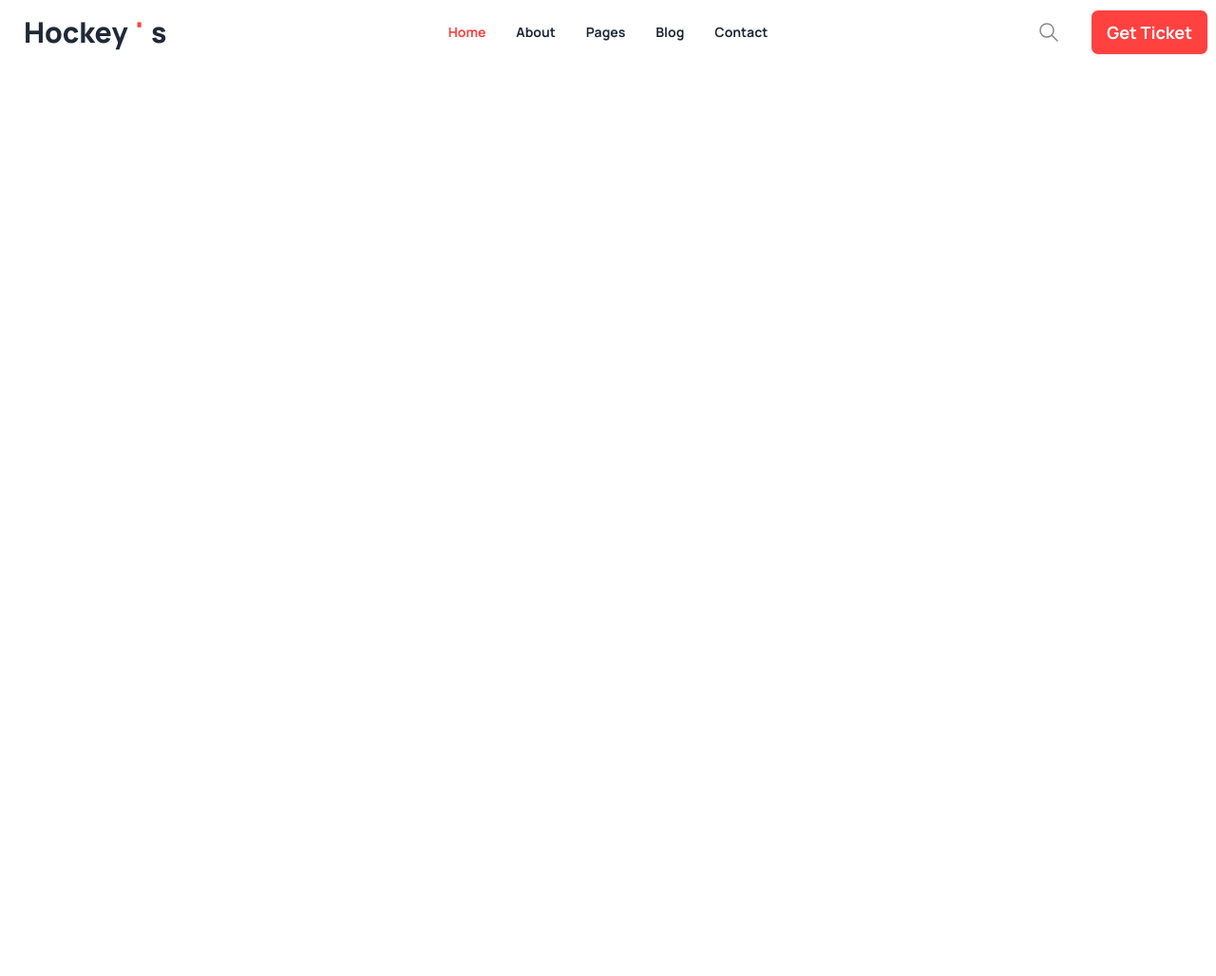
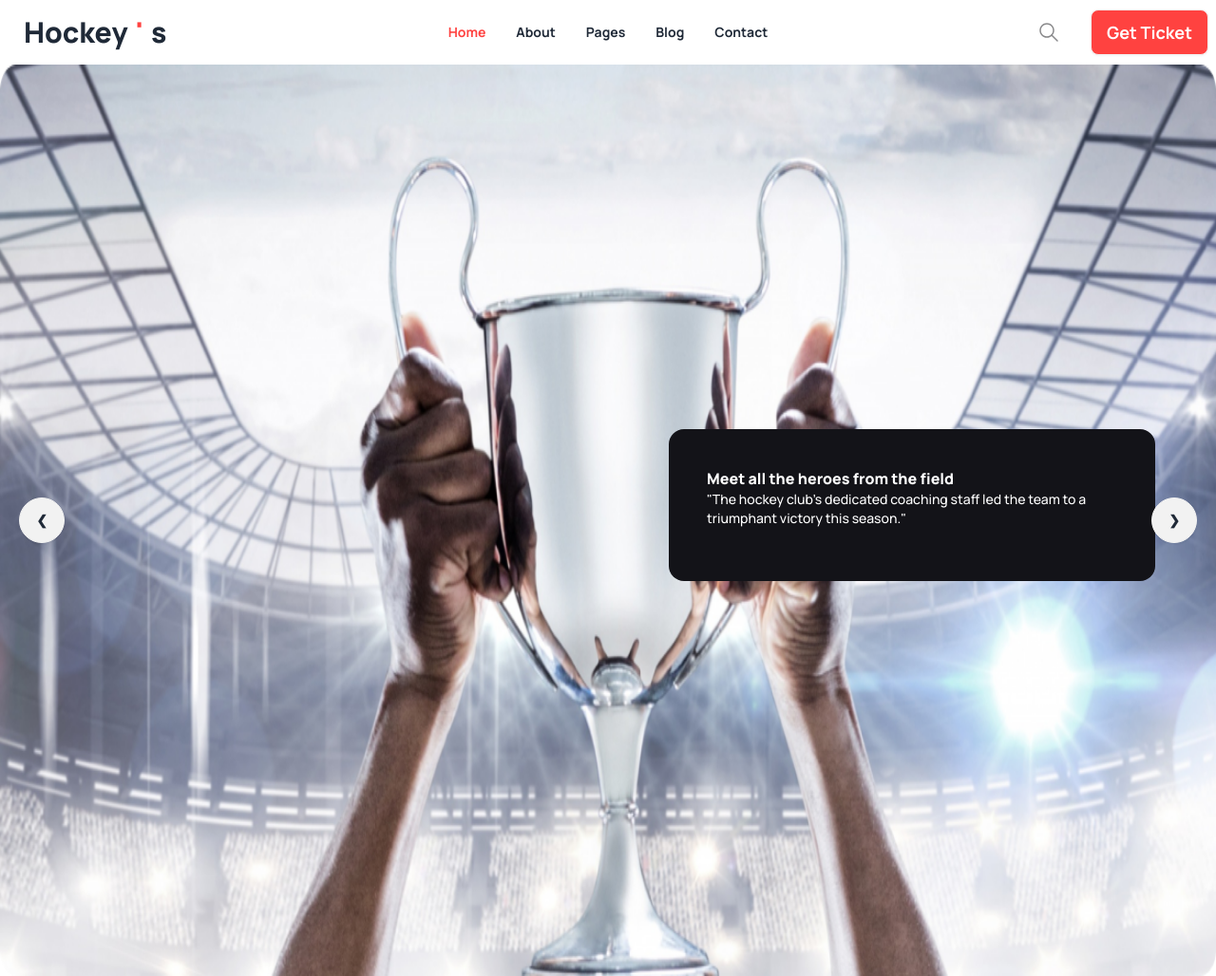
Before and after one commit to Nadim-Hossain/web_day19_Assignment_3, a plain HTML site: page B9A3-Hockeys-main/index.html in a window 1280 px wide. Shown: the whole page at 95% size. Before the commit the page ends 800 px from the top, so only its background shows below. Drawn offline with nearby package versions, Linux system fonts and the light colour scheme; grey boxes are pictures that could not be loaded.

Commit message:
carousel section complete

```diff
--- a/B9A3-Hockeys-main/index.html
+++ b/B9A3-Hockeys-main/index.html
@@ -76,6 +76,37 @@
         </div>
         <!-- navbar section end -->
 
+        <!-- carousel section start -->
+        <section class="container mx-auto">
+            <div class="carousel w-full">
+
+                <div id="slide1" class="carousel-item relative w-full carousel-caption">
+                  <img src="Images/1.png" class="w-full" />
+
+                    <div class=" h-40 w-2/5 bg-[#131318] absolute lg:top-96 lg:left-96 lg:ml-80 text-white p-10 rounded-2xl">
+                        <h3 class="font-extrabold ">Meet all the heroes from the field</h3>
+                        <p class="text-sm font-medium">
+                            "The hockey club's dedicated coaching staff led the team to a triumphant victory this season."</p>
+                      </div>
+
+                  <div class="absolute flex justify-between transform -translate-y-1/2 left-5 right-5 top-1/2">
+                    <a href="#slide4" class="btn btn-circle">❮</a>
+                    <a href="#slide2" class="btn btn-circle">❯</a>
+                  </div>
+
+                </div>
+                <div id="slide2" class="carousel-item relative w-full">
+                  <img src="https://daisyui.com/images/stock/photo-1609621838510-5ad474b7d25d.jpg" class="w-full" />
+                  <div class="absolute flex justify-between transform -translate-y-1/2 left-5 right-5 top-1/2">
+                    <a href="#slide1" class="btn btn-circle">❮</a>
+                    <a href="#slide3" class="btn btn-circle">❯</a>
+                  </div>
+                </div>
+              </div>
+              <!-- carousel section end -->
+
+        </section>
+
     </header>
 
     <main>
```
